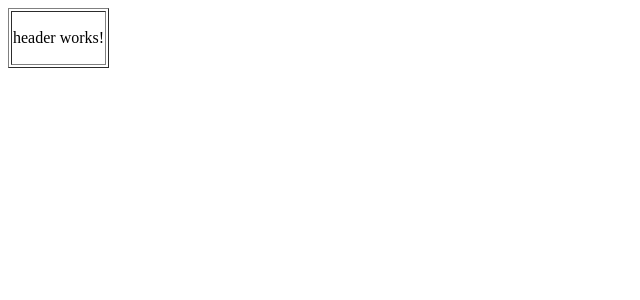
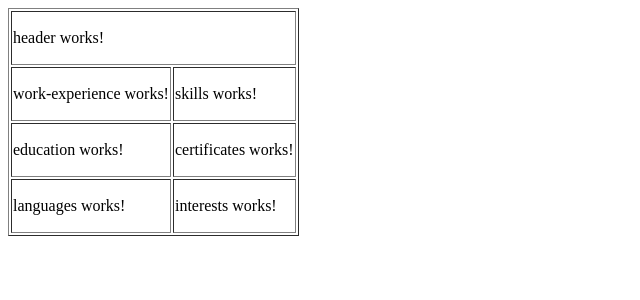
Before and after one commit to Mr-Arzi/Mr-Arzi.github.io, an Angular app: page / in a window 1280 px wide. Shown: the top 300 px of the page, without its empty margins (0-640 px from the left). Built offline with nearby package versions, Linux system fonts and the light colour scheme.

Commit message:
finish codebase issue Closes #1

```diff
--- a/src/app/app.component.html
+++ b/src/app/app.component.html
@@ -1,13 +1,17 @@
 <table border="1">
-	<tr>
-		<td colspan="2">
-			<app-header>  </app-header>
-		</td>
-
-
-
-	</tr>
-
-
-
+  <tr>
+    <td colspan="2"> <app-header></app-header> </td>
+  </tr>
+  <tr>
+    <td> <app-work-experience></app-work-experience> </td>
+    <td> <app-skills></app-skills> </td>
+  </tr>
+  <tr>
+    <td> <app-education></app-education> </td>
+    <td> <app-certificates></app-certificates> </td>
+  </tr>
+  <tr>
+    <td> <app-languages></app-languages> </td>
+    <td> <app-interests></app-interests> </td>
+  </tr>
 </table>
```
